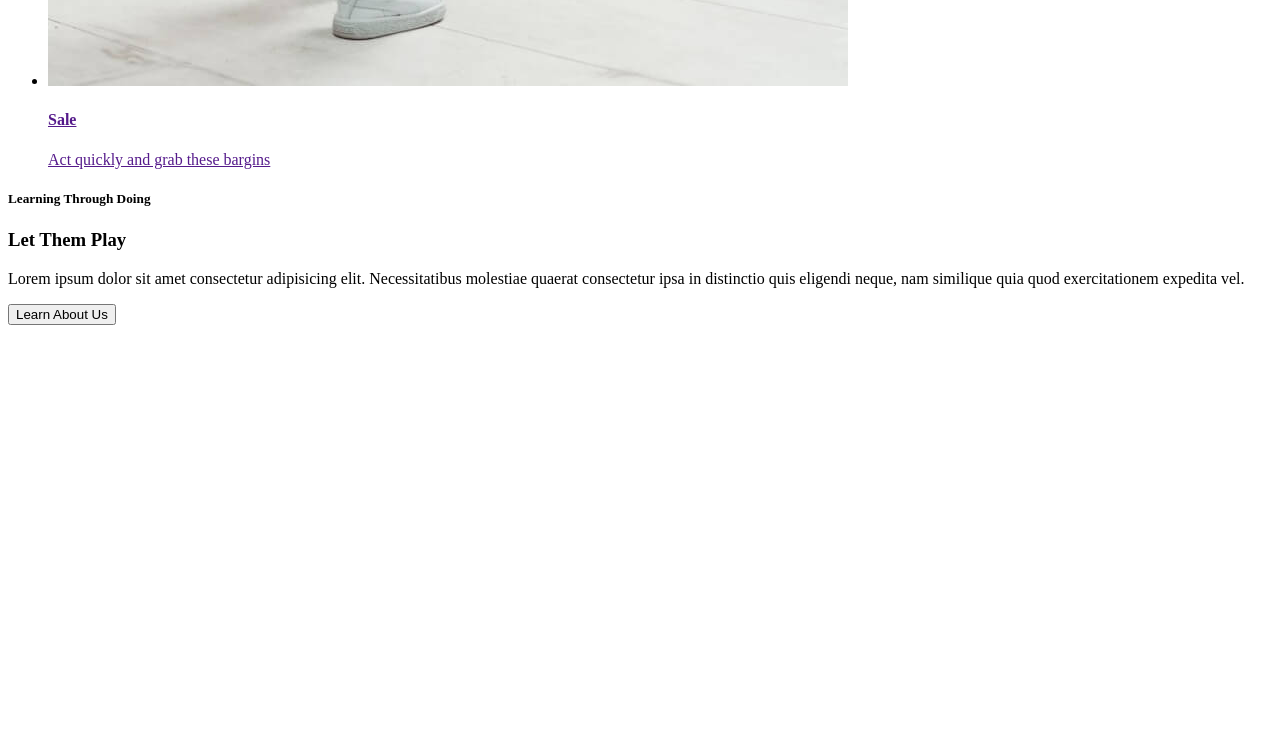
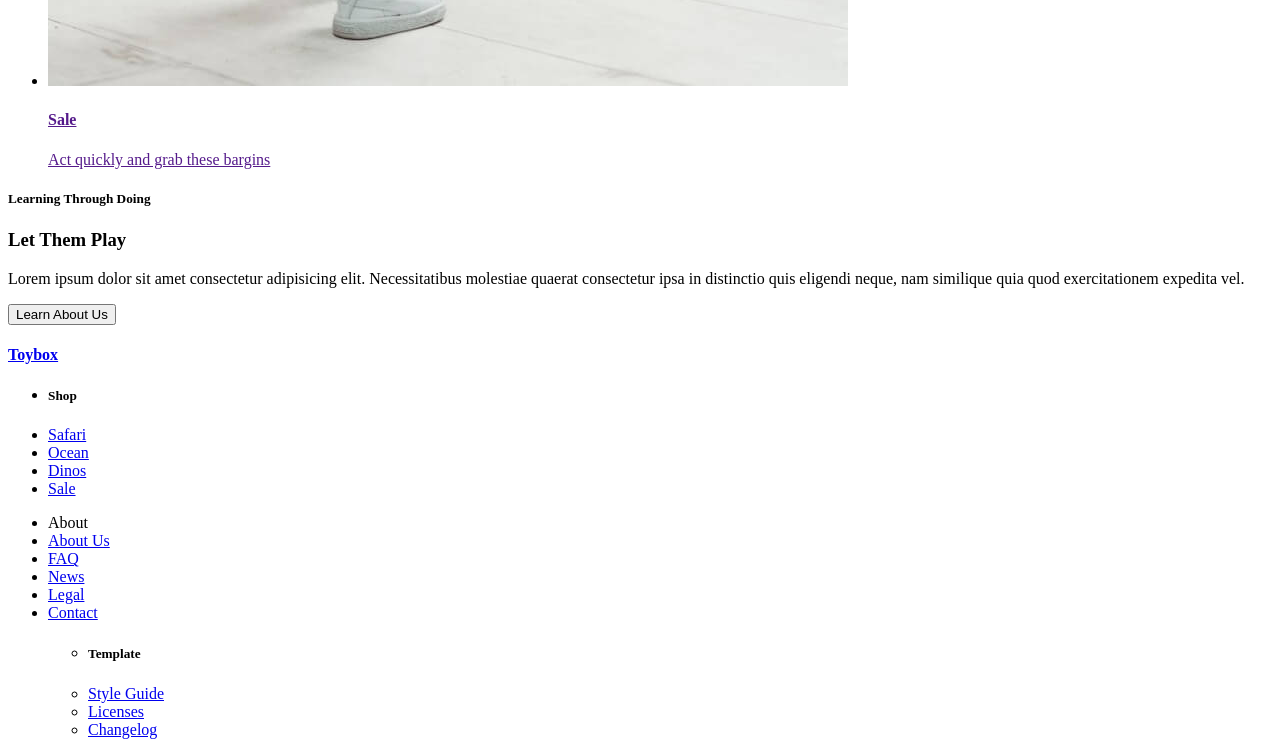
Before and after one commit to LucPasq/ecommerce-code-along, a plain HTML site: page index.html in a window 1280 px wide. Shown: the part 5249-6004 px from the top of the page. Before the commit the page ends 5582 px from the top, so only its background shows below. Drawn offline with Linux system fonts and the light colour scheme.

Commit message:
HTML done

```diff
--- a/index.html
+++ b/index.html
@@ -108,5 +108,45 @@
 			</div>
 		</section>
 	</main>
+	<footer class="footer">
+		<div class="wrapper">
+			<div class="footerFlexContainer">
+				<a href="./index.html" class="logo">
+					<h4>Toybox</h4>
+				</a>
+				<div class="footerNav">
+					<nav>
+						<ul class="footerShop">
+							<li>
+								<h5>Shop</h5>
+							</li>
+							<li><a href="#">Safari</a></li>
+							<li><a href="#">Ocean</a></li>
+							<li><a href="#">Dinos</a></li>
+							<li><a href="#">Sale</a></li>
+						</ul>
+						<ul class="footerAbout">
+							<li>About</li>
+							<li><a href="#">About Us</a></li>
+							<li><a href="#">FAQ</a></li>
+							<li><a href="#">News</a></li>
+							<li><a href="#">Legal</a></li>
+							<li><a href="./contact.html">Contact</a></li>
+						</ul>
+						<ul class="footerTemp">
+							<ul>
+								<li>
+									<h5>Template</h5>
+								</li>
+								<li><a href="#">Style Guide</a></li>
+								<li><a href="#">Licenses</a></li>
+								<li><a href="#">Changelog</a></li>
+							</ul>
+						</ul>
+					</nav>
+				</div>
+			</div>
+		</div>
+	</footer>
 </body>
 </html>
```
